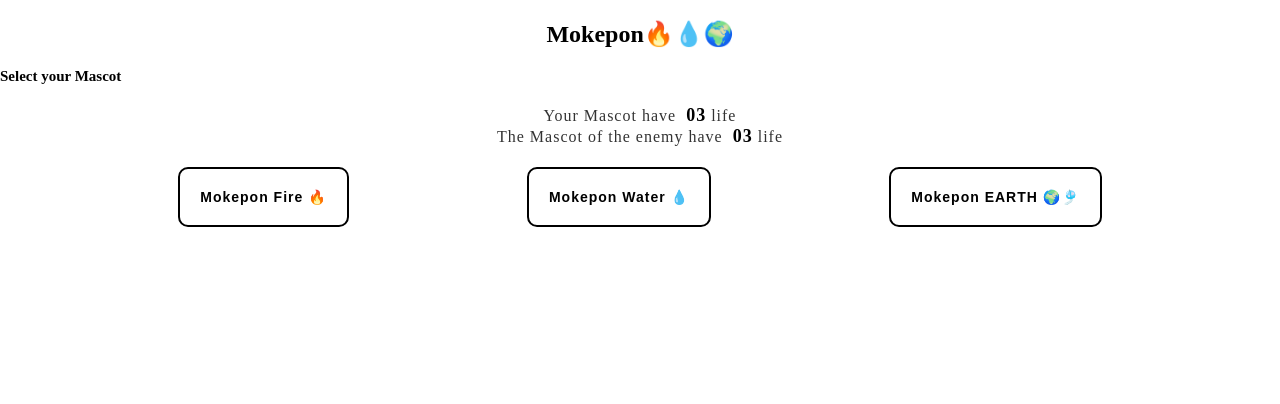
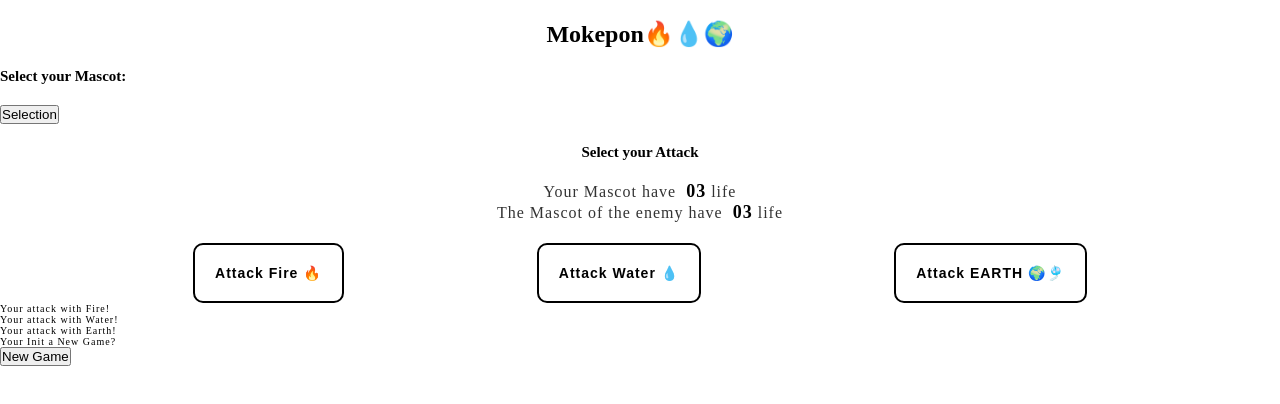
Before and after one commit to Christiano0407/curso_programacion_basico, a website: page src/mokepon/mokepon.html in a window 1280 px wide. Drawn offline with Linux system fonts and the light colour scheme.

Commit message:
part 04 game

```diff
--- a/src/mokepon/appMokepon.js
+++ b/src/mokepon/appMokepon.js
@@ -5,7 +5,7 @@ const btnWater = document.querySelector(`#btnMokepon-water`);
 const btnEarth = document.querySelector(`#btnMokepon-earth`);
 
 //*TODO ===  === */
-const btnMokepon = document.querySelector(`#btnMokepon`);
-btnMokepon.addEventListener("click", () => {
-  console.log("Click Mokepon");
-});
+
+//** === Attack === */
+
+//*! === Message === */
--- a/src/mokepon/mokepon.html
+++ b/src/mokepon/mokepon.html
@@ -15,27 +15,38 @@
         <h1 class="titleMokepon">Mokepon🔥💧🌍</h1>
 
         <section id="Select-mascot">
-            <h2 class="mascotSelect">Select your Mascot</h2>
-
+            <h2 class="mascotSelect">Select your Mascot: </h2>
+            <!--Mascot-->
+            <button class="btnSelect">Selection</button>
         </section>
 
         <section class="select-attack">
+            <h2 class="attack-Select">Select your Attack</h2>
             <p class="textAttack">Your Mascot have <span><strong>03</strong></span>life</p>
             <p class="textAttack">The Mascot of the enemy have <span>03</span>life</p>
             <div class="mokeponList">
                 <button id="btnMokepon-fire" class="btn btnMokepon">
-                    <p class="textMokepon fire">Mokepon Fire 🔥</p>
+                    <p class="textMokepon fire">Attack Fire 🔥</p>
                 </button>
                 <button id="btnMokepon-water" class="btn btnMokepon">
-                    <p class="textMokepon water">Mokepon Water 💧</p>
+                    <p class="textMokepon water">Attack Water 💧</p>
                 </button>
                 <button id="btnMokepon-earth" class="btn btnMokepon">
-                    <p class="textMokepon earth">Mokepon EARTH 🌍🎐</p>
+                    <p class="textMokepon earth">Attack EARTH 🌍🎐</p>
                 </button>
             </div>
         </section>
 
-        <section></section>
+        <section id="IDmessage" class="message">
+            <p class="messaFire">Your attack with Fire!</p>
+            <p class="messaWater">Your attack with Water!</p>
+            <p class="messageEarth">Your attack with Earth!</p>
+        </section>
+
+        <section id="IDinit" class="init">
+            <p class="text-newGame">Your Init a New Game? </p>
+            <button id="IdNewGame" class="new-Game">New Game</button>
+        </section>
     </main>
     <!-- Javascript-->
     <script src="../mokepon/appMokepon.js"></script>
```
